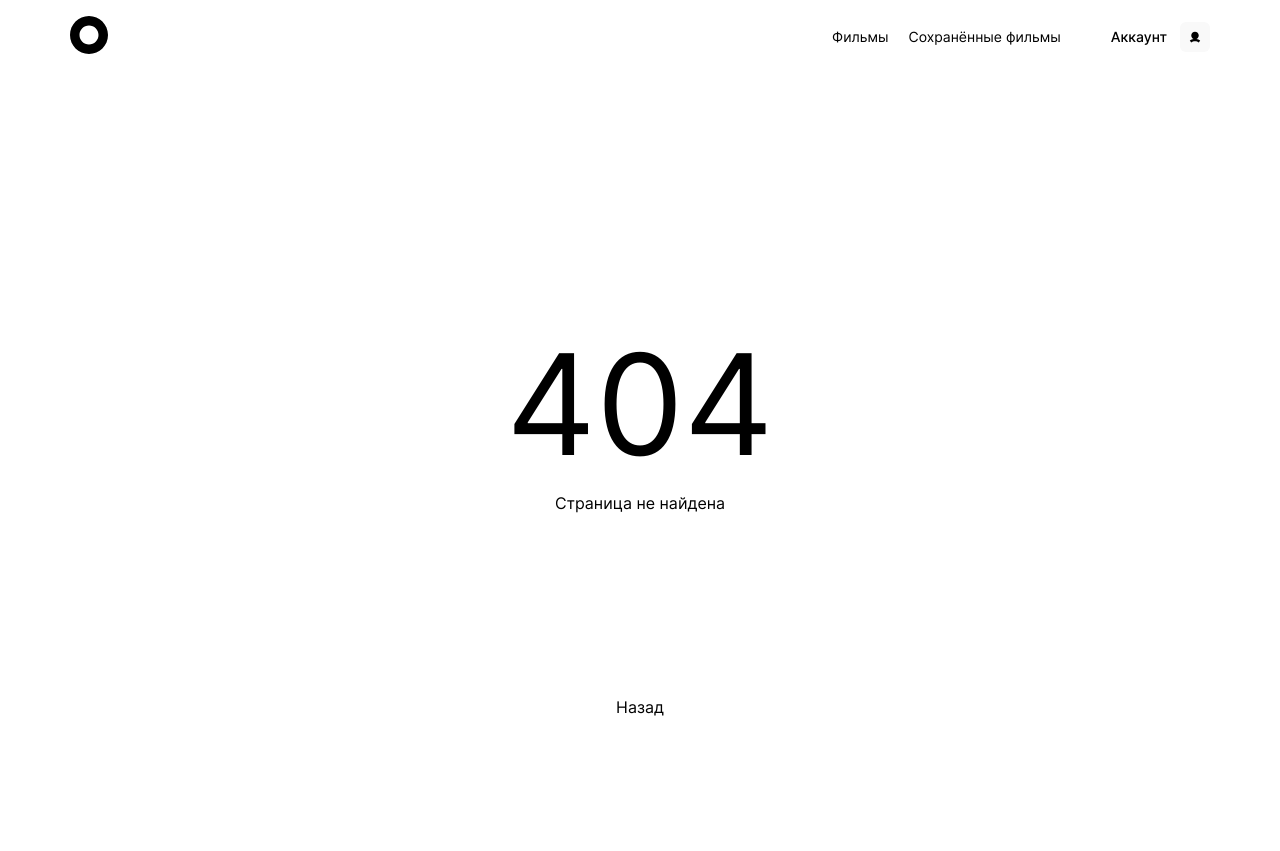
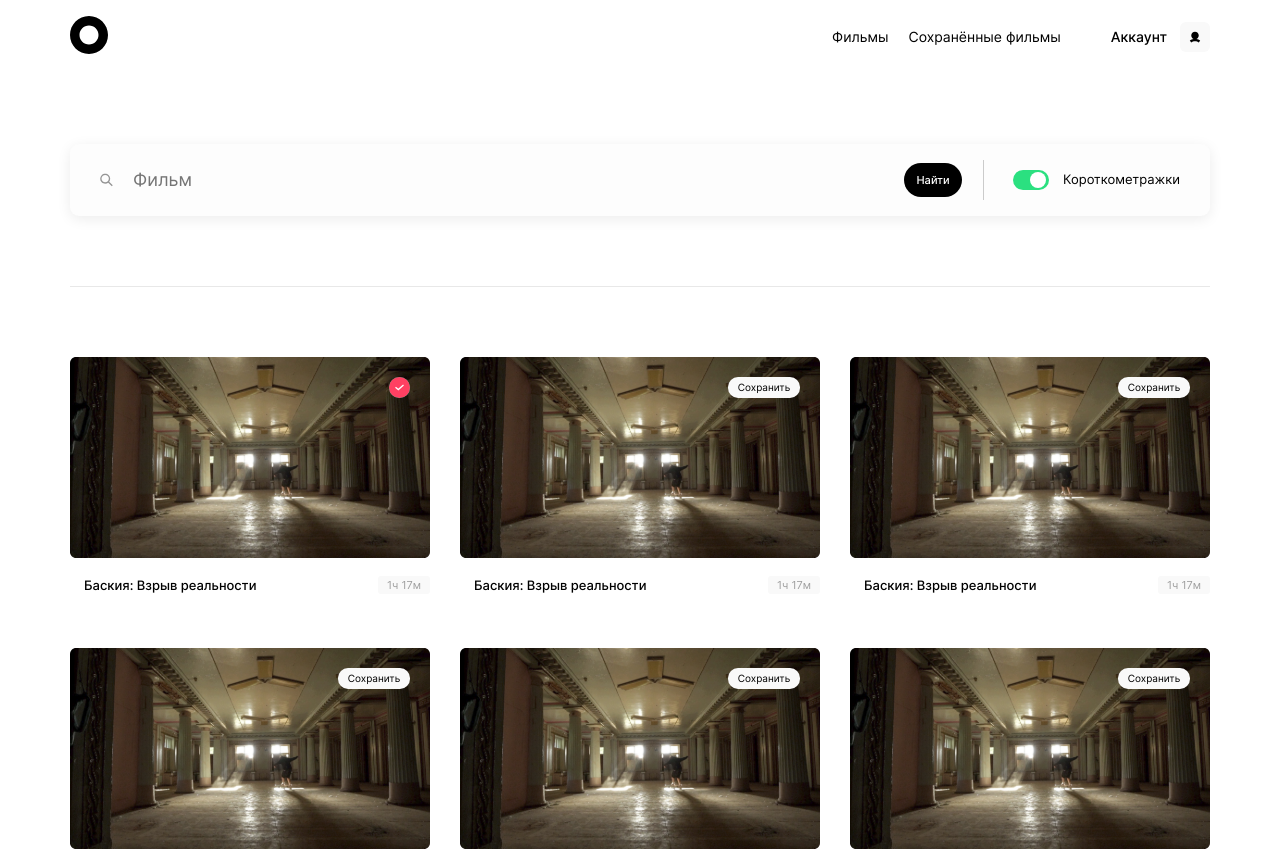
Before and after one commit to KrisGurach/Diploma-frontend, a React (Create React App) app in the folder movies-explorer-frontend/: page /saved-movies in a window 1280 px wide. Before the commit this address had no page. Shown: the top 851 px of the page. Built offline with nearby package versions, Linux system fonts and the light colour scheme.

Commit message:
full 1280

```diff
--- a/movies-explorer-frontend/src/components/App/App.jsx
+++ b/movies-explorer-frontend/src/components/App/App.jsx
@@ -8,6 +8,7 @@ import Login from "../Login/Login";
 import Profile from "../Profile/Profile";
 import NotFound from "../NotFound/NotFound";
 import { Route, Routes } from "react-router-dom";
+import SavedMovies from "../SavedMovies/SavedMovies";
 
 function App() {
   return (
@@ -22,7 +23,7 @@ function App() {
         <Route path="/movies" element={<Movies />} />
 
         {/* Страница "Сохраненные фильмы" */}
-        {/* <Route path="/saved-movies" element={<SavedMovies />} /> */}
+        <Route path="/saved-movies" element={<SavedMovies />} />
 
         {/* Вход */}
         <Route path="/signin" element={<Login />} />
--- a/movies-explorer-frontend/src/components/Main/AboutMe/AboutMe.jsx
+++ b/movies-explorer-frontend/src/components/Main/AboutMe/AboutMe.jsx
@@ -2,7 +2,7 @@ import photo from '../../../images/photo.svg'
 
 export default function AboutMe({}) {
   return (
-    <div className="aboutMe">
+    <div className="aboutMe" id="student">
       <h2 className="title aboutMe__title">Студент</h2>
       <div className="aboutMe__flexcontainer">
         <div className="aboutMe__container">
--- a/movies-explorer-frontend/src/components/Main/AboutProject/AboutProject.jsx
+++ b/movies-explorer-frontend/src/components/Main/AboutProject/AboutProject.jsx
@@ -1,6 +1,6 @@
 export default function AboutProject({}) {
   return (
-    <div className="project">
+    <div className="project" id="aboutProject">
       <h2 className="title project__title">О проекте</h2>
       <div className="project__flex-container">
         <div className="project__container">
--- a/movies-explorer-frontend/src/components/Main/Navtab/NavTab.jsx
+++ b/movies-explorer-frontend/src/components/Main/Navtab/NavTab.jsx
@@ -1,9 +1,9 @@
 export default function NavTab({}) {
   return (
     <nav className="navbar">
-      <p className="navbar__link">О проекте</p>
-      <p className="navbar__link">Технологии</p>
-      <p className="navbar__link">Студент</p>
+      <a href="#aboutProject" className="navbar__link">О проекте</a>
+      <a href="#techs" className="navbar__link">Технологии</a>
+      <a href="#student" className="navbar__link">Студент</a>
     </nav>
   )
 }
--- a/movies-explorer-frontend/src/components/Main/Techs/Techs.jsx
+++ b/movies-explorer-frontend/src/components/Main/Techs/Techs.jsx
@@ -1,6 +1,6 @@
 export default function Techs({}) {
   return (
-    <div className="techs">
+    <div className="techs" id="techs">
       <h2 className="title techs__title">Технологии</h2>
       <div className="techs__flex-container">
         <p className="subtitle techs__subtitle">7 технологий</p>
--- a/movies-explorer-frontend/src/components/Movies/SearchForm/SearchForm.css
+++ b/movies-explorer-frontend/src/components/Movies/SearchForm/SearchForm.css
@@ -14,7 +14,7 @@
   margin-left: 19px;
 }
 
-.searchForm__search-field {
+.searchForm__form {
   margin-top: 70px;
   width: 1140px;
   height: 72px;
@@ -32,15 +32,23 @@
   align-items: center;
 }
 
-.searchForm__text {
+.searchForm__input {
+  width: 650px;
   margin: 0;
   margin-left: 10px;
   padding: 0;
   color: var(--dark-grey-color);
+  background-color: var(--search-white-color);
+  border: 0;
   font-family: "Inter";
   font-size: 18px;
   font-weight: 400;
   line-height: 1.11;
+}
+
+.searchForm__input:active, .searchForm__input:hover, .searchForm__input:focus {
+  outline: 0;
+  outline-offset: 0;
 }
 
 .seachForm__container-button {
--- a/movies-explorer-frontend/src/components/Movies/SearchForm/SearchForm.jsx
+++ b/movies-explorer-frontend/src/components/Movies/SearchForm/SearchForm.jsx
@@ -3,10 +3,15 @@ import icon from "../../../images/search-icon.svg";
 export default function SearchForm({}) {
   return (
     <div className="searchForm">
-      <div className="searchForm__search-field">
+        <form className="searchForm__form">
           <div className="searchForm__container">
-          <img src={icon} className="searchForm__icon" alt="" />
-          <p className="searchForm__text">Фильм</p>
+            <img src={icon} className="searchForm__icon" alt="поиск фильма" />
+            <input
+              type="text"
+              name="Фильм"
+              placeholder="Фильм"
+              className="searchForm__input searchForm__input_film"
+            />
           </div>
           <div className="searchForm__container">
             <div className="seachForm__container-button">
@@ -15,7 +20,7 @@ export default function SearchForm({}) {
             <button className="searchForm__button searchForm__button_active"></button>
             <p className="searchForm__checkbox-text">Короткометражки</p>
           </div>
-      </div>
+        </form>
     </div>
   );
 }
--- /dev/null
+++ b/movies-explorer-frontend/src/components/SavedMovies/SavedMovies.jsx
@@ -0,0 +1,11 @@
+import MoviesCardList from "../Movies/MoviesCardList/MoviesCardList";
+import SearchForm from "../Movies/SearchForm/SearchForm";
+
+export default function SavedMovies({}) {
+  return (
+    <div className="SavedMovies">
+      <SearchForm />
+      <MoviesCardList />
+    </div>
+  );
+}
```
Lines whose indentation alone changed are shown as unchanged.
